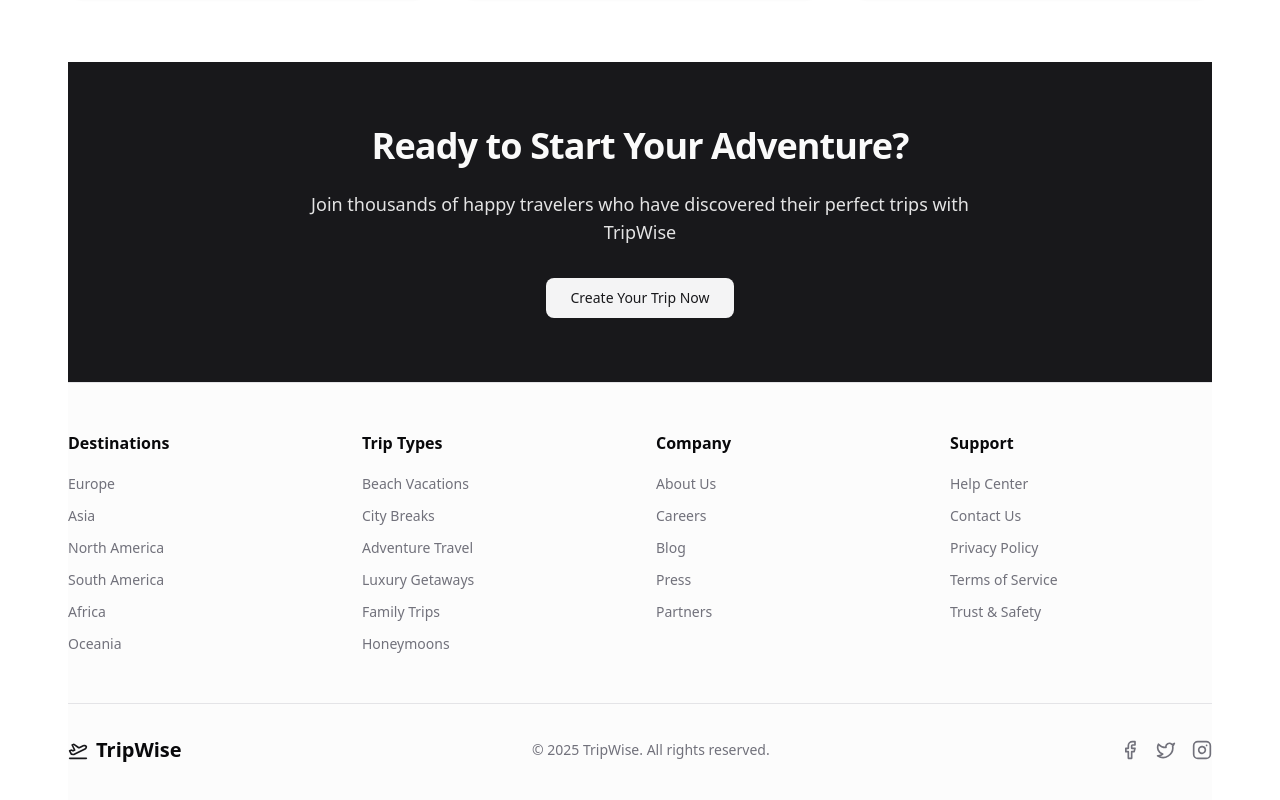
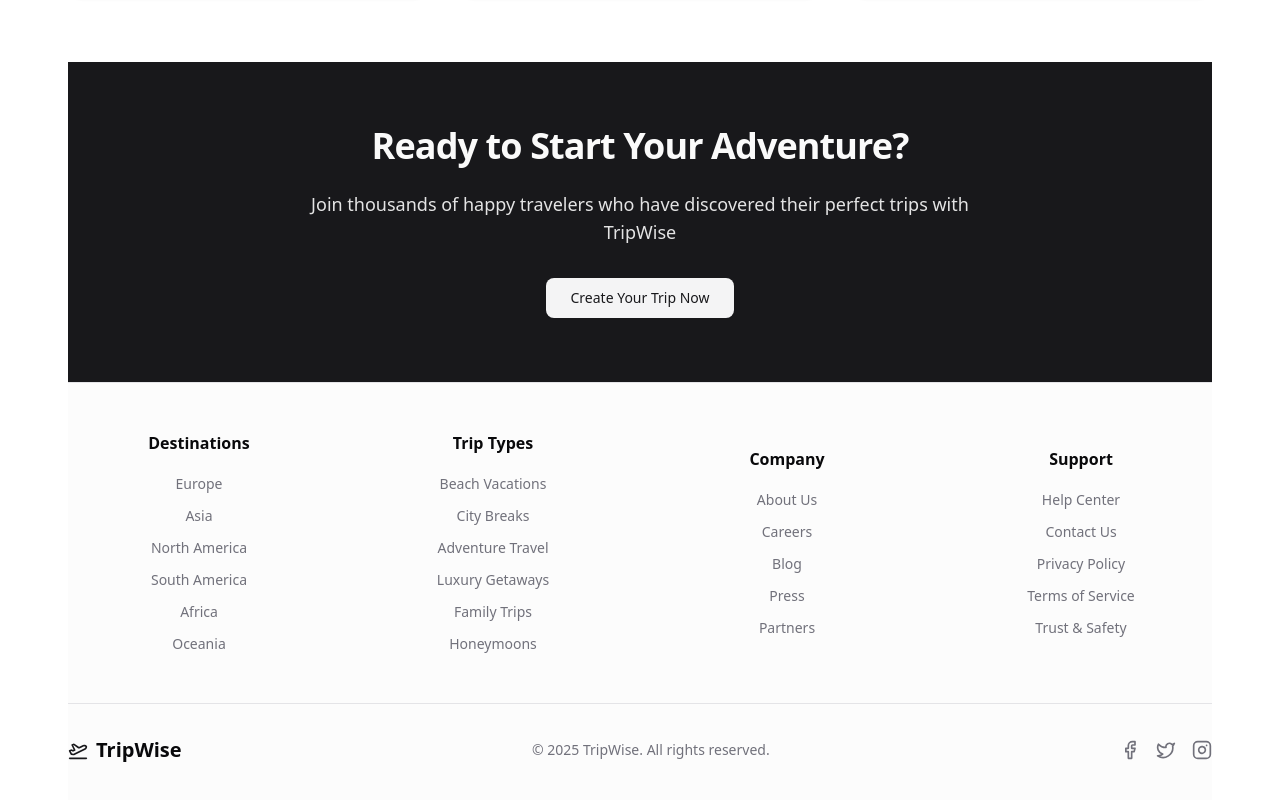
Before and after one commit to HP181/AI-Travels, a Next.js app: page / in a window 1280 px wide. Shown: the part 3220-4020 px from the top of the page. Built offline with nearby package versions, Linux system fonts and the light colour scheme.

Commit message:
updated links of footer to keep on center

```diff
--- a/Components/Footer.js
+++ b/Components/Footer.js
@@ -5,11 +5,11 @@ import React from 'react'
 const Footer = () => {
   return (
     <footer className="border-t bg-muted/30">
-    <div className="container mx-auto py-12">
-      <div className="grid grid-cols-2 md:grid-cols-4 gap-8">
+    <div className="container mx-auto  py-12">
+      <div className="grid grid-cols-2 md:grid-cols-4 gap-8 w-full place-items-center">
         <div>
-          <h3 className="font-bold mb-4">Destinations</h3>
-          <ul className="space-y-2">
+          <h3 className="font-bold mb-4 text-center">Destinations</h3>
+          <ul className="space-y-2 flex flex-col justify-center items-center">
             <li>
               <Link href="#" className="text-sm text-muted-foreground hover:text-foreground">
                 Europe
@@ -43,8 +43,8 @@ const Footer = () => {
           </ul>
         </div>
         <div>
-          <h3 className="font-bold mb-4">Trip Types</h3>
-          <ul className="space-y-2">
+          <h3 className="font-bold mb-4 text-center">Trip Types</h3>
+          <ul className="space-y-2 flex flex-col justify-center items-center">
             <li>
               <Link href="#" className="text-sm text-muted-foreground hover:text-foreground">
                 Beach Vacations
@@ -78,8 +78,8 @@ const Footer = () => {
           </ul>
         </div>
         <div>
-          <h3 className="font-bold mb-4">Company</h3>
-          <ul className="space-y-2">
+          <h3 className="font-bold mb-4 text-center">Company</h3>
+          <ul className="space-y-2 flex flex-col justify-center items-center">
             <li>
               <Link href="#" className="text-sm text-muted-foreground hover:text-foreground">
                 About Us
@@ -108,8 +108,8 @@ const Footer = () => {
           </ul>
         </div>
         <div>
-          <h3 className="font-bold mb-4">Support</h3>
-          <ul className="space-y-2">
+          <h3 className="font-bold mb-4 text-center">Support</h3>
+          <ul className="space-y-2 flex flex-col justify-center items-center">
             <li>
               <Link href="#" className="text-sm text-muted-foreground hover:text-foreground">
                 Help Center
```
